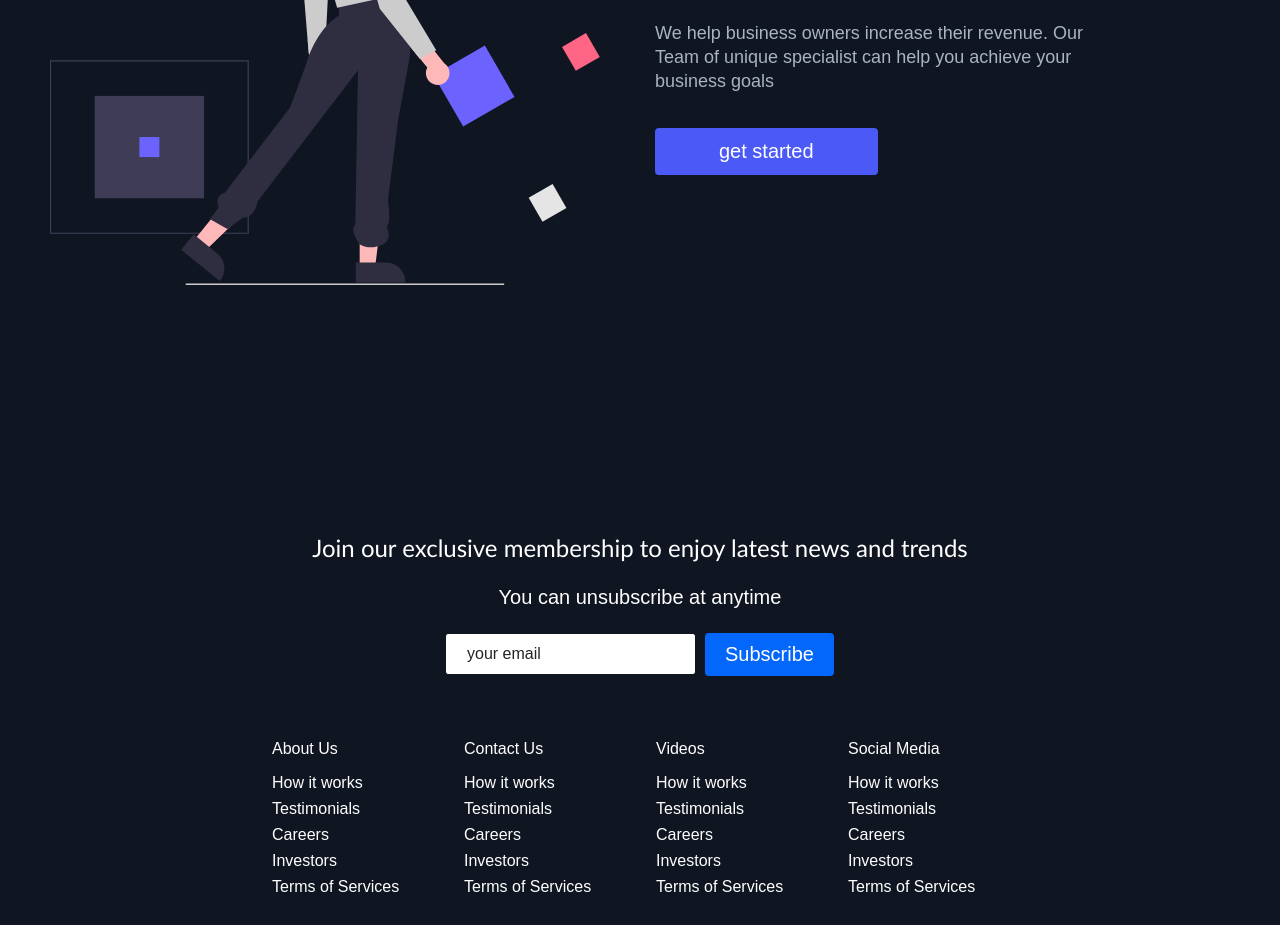
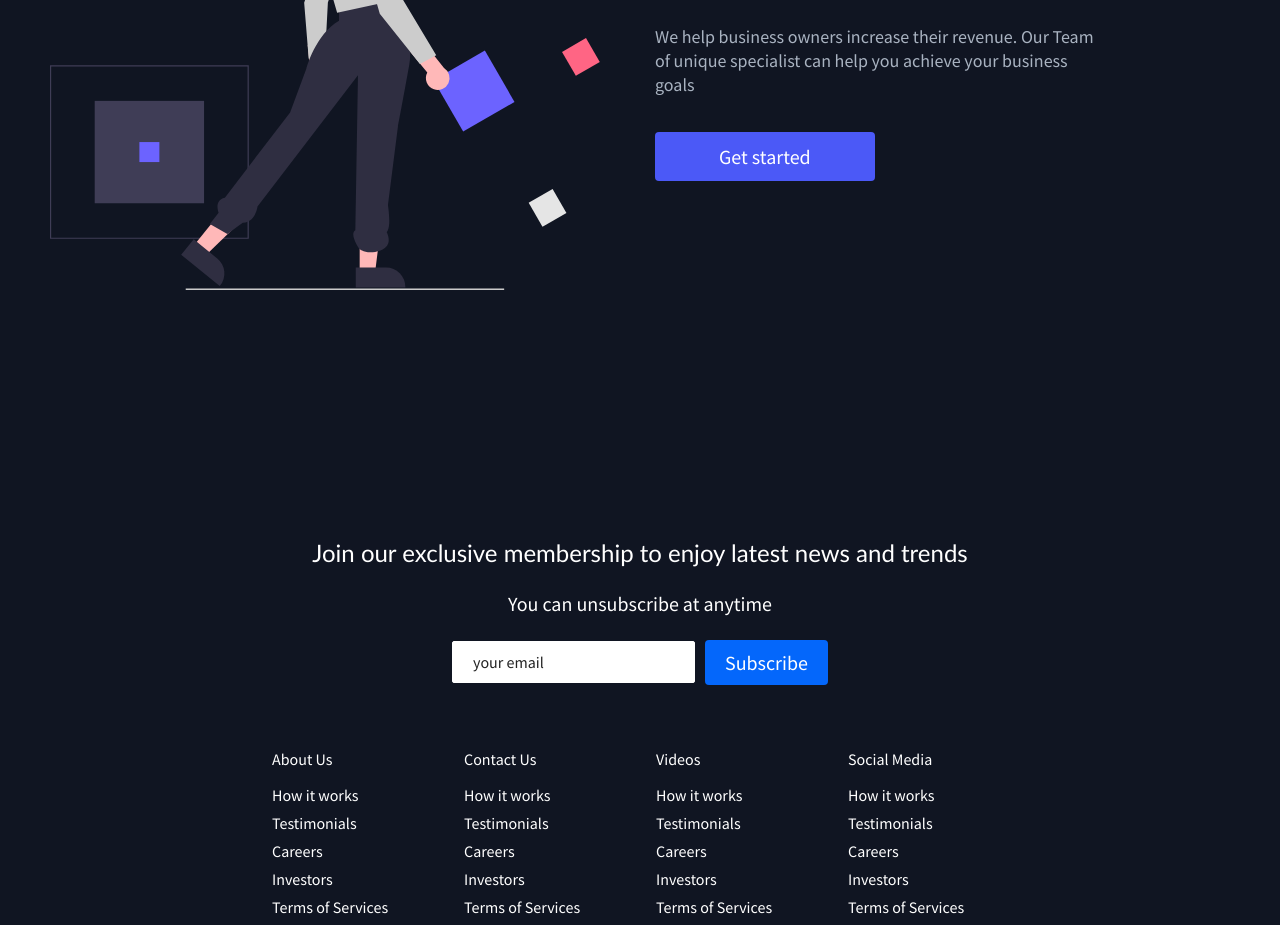
Before and after one commit to Nyamekesse/react-styled-component-ultra-app, a React (Create React App) app: page /service in a window 1280 px wide. Shown: the part 1300-2225 px from the top of the page. Built offline with nearby package versions, Linux system fonts and the light colour scheme.

Commit message:
added scrollToTop functionality, completed project

```diff
--- a/public/index.html
+++ b/public/index.html
@@ -10,7 +10,10 @@
       content="Web site created using create-react-app"
     />
     <link rel="apple-touch-icon" href="%PUBLIC_URL%/logo192.png" />
-
+  <link
+      href="https://fonts.googleapis.com/css2?family=Source+Sans+Pro&display=swap"
+      rel="stylesheet"
+    />
 
     <title>Business Hub</title>
   </head>
--- a/src/App.jsx
+++ b/src/App.jsx
@@ -5,10 +5,12 @@ import Home from "./pages/HomePage/Home";
 import Products from "./pages/Products/Products";
 import Services from "./pages/Services/Services";
 import SignUp from "./pages/SignUp/SignUp";
+import ScrollToTop from "./components/ScrollToTop";
 function App() {
   return (
     <BrowserRouter>
       <GlobalStyle />
+      <ScrollToTop />
       <Navbar />
       <Routes>
         <Route exact path="/" element={<Home />} />
--- /dev/null
+++ b/src/components/ScrollToTop.jsx
@@ -0,0 +1,17 @@
+import { useEffect } from "react";
+import { useLocation } from "react-router-dom";
+
+const ScrollToTop = () => {
+  const { pathname } = useLocation();
+
+  useEffect(() => {
+    window.scrollTo({
+      top: 0,
+      behavior: "smooth",
+    });
+  }, [pathname]);
+
+  return null;
+};
+
+export default ScrollToTop;
--- a/src/pages/HomePage/Data.js
+++ b/src/pages/HomePage/Data.js
@@ -14,7 +14,7 @@ export const homeObjOne = {
   primary: true,
   lightTextDesc: true,
   headline: "lead generation specialist for online business",
-  buttonLabel: "get started",
+  buttonLabel: "Get started",
   start: "",
   alt: "Image",
   img: image1,
@@ -30,7 +30,7 @@ export const homeObjTwo = {
   primary: false,
   lightTextDesc: false,
   headline: "lead generation specialist for online business",
-  buttonLabel: "get started",
+  buttonLabel: "Get started",
   start: "true",
   alt: "Image",
   img: image2,
@@ -46,7 +46,7 @@ export const homeObjThree = {
   primary: true,
   lightTextDesc: true,
   headline: "lead generation specialist for online business",
-  buttonLabel: "get started",
+  buttonLabel: "Get started",
   start: "",
   alt: "Image",
   img: image3,
@@ -62,7 +62,7 @@ export const homeObjFour = {
   primary: true,
   lightTextDesc: true,
   headline: "lead generation specialist for online business",
-  buttonLabel: "get started",
+  buttonLabel: "Get started",
   start: "true",
   alt: "Image",
   img: image4,
--- a/src/pages/Products/Data.js
+++ b/src/pages/Products/Data.js
@@ -13,7 +13,7 @@ export const homeObjTwo = {
   primary: false,
   lightTextDesc: false,
   headline: "lead generation specialist for online business",
-  buttonLabel: "get started",
+  buttonLabel: "Get started",
   start: "true",
   alt: "Image",
   img: image2,
@@ -29,7 +29,7 @@ export const homeObjThree = {
   primary: true,
   lightTextDesc: true,
   headline: "lead generation specialist for online business",
-  buttonLabel: "get started",
+  buttonLabel: "Get started",
   start: "",
   alt: "Image",
   img: image3,
@@ -45,7 +45,7 @@ export const homeObjFour = {
   primary: true,
   lightTextDesc: true,
   headline: "lead generation specialist for online business",
-  buttonLabel: "get started",
+  buttonLabel: "Get started",
   start: "true",
   alt: "Image",
   img: image4,
--- a/src/pages/Services/Data.js
+++ b/src/pages/Services/Data.js
@@ -11,7 +11,7 @@ export const homeObjFour = {
   primary: true,
   lightTextDesc: true,
   headline: "lead generation specialist for online business",
-  buttonLabel: "get started",
+  buttonLabel: "Get started",
   start: "true",
   alt: "Image",
   img: image4,
--- a/src/pages/SignUp/Data.js
+++ b/src/pages/SignUp/Data.js
@@ -11,7 +11,7 @@ export const homeObjThree = {
   primary: true,
   lightTextDesc: true,
   headline: "lead generation specialist for online business",
-  buttonLabel: "get started",
+  buttonLabel: "Get started",
   start: "",
   alt: "Image",
   img: image3,
```
